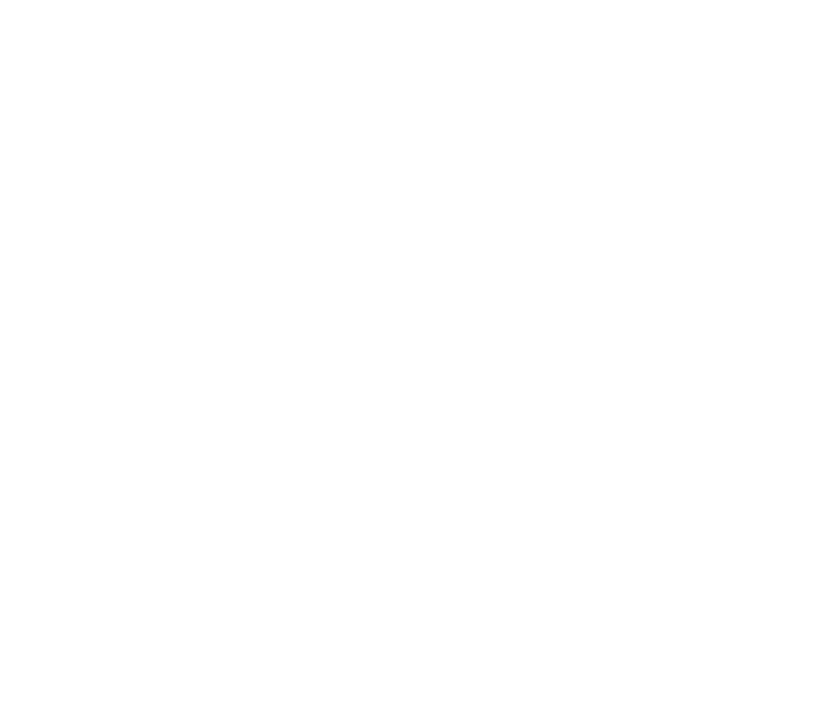
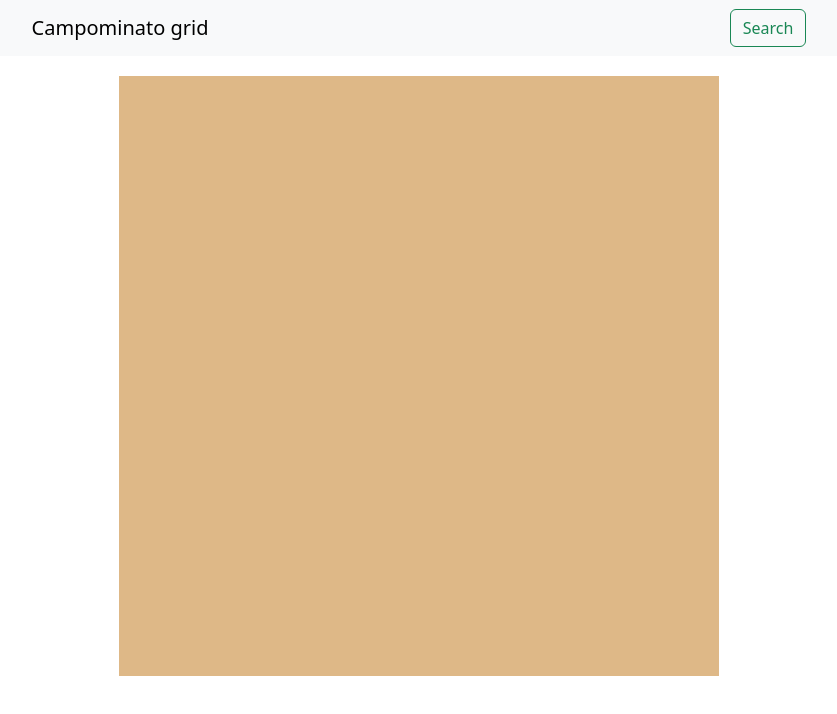
Before and after one commit to AmarildoShehu/js-campominato-grid, a plain HTML site: page index.html in a window 1280 px wide. Shown: the whole page, without its empty margins (221-1058 px from the left). Drawn offline with nearby package versions, Linux system fonts and the light colour scheme.

Commit message:
created grid

```diff
--- a/css/style.css
+++ b/css/style.css
@@ -0,0 +1,14 @@
+
+
+/* grid style */
+#grid{
+    width: 600px;
+    height: 600px;
+    background-color: burlywood;
+    margin: 20px auto;
+}
+
+/* cell style */
+#cell{
+
+}
--- a/index.html
+++ b/index.html
@@ -15,6 +15,16 @@
     <script defer src="js/script.js"></script>
 </head>
 <body>
-
+    <head>
+        <nav class="navbar bg-body-tertiary justify-content-around">
+            <a class="navbar-brand">Campominato grid</a>
+            <button class="btn btn-outline-success" type="submit">Search</button>
+        </nav>
+    </head>
+    <main>
+        <div class="d-flex flex-wrap">
+            <div id="grid"></div>
+        </div>
+    </main>
 </body>
 </html>
```
